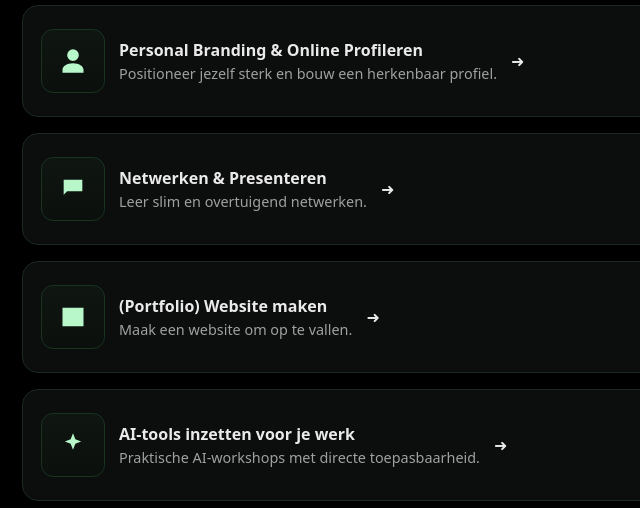
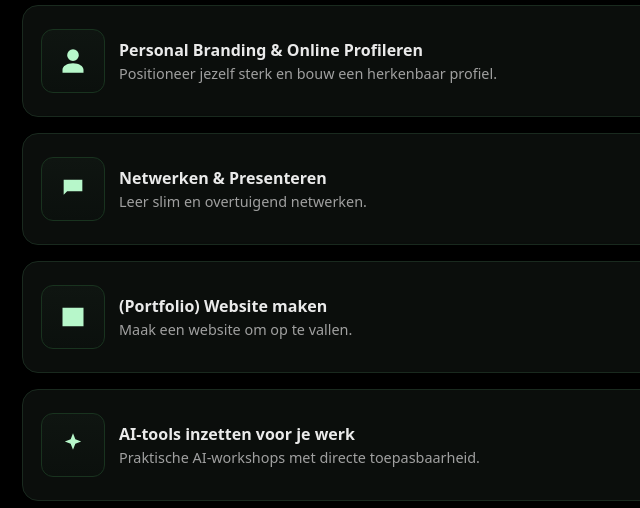
Before and after one commit to vjamst/linktree, a plain HTML site: page index.html in a window 1280 px wide. Shown: the part 822-1330 px from the top of the page, 258-898 px from the left. Drawn offline with Linux system fonts and the light colour scheme; animation ran at ten frames a second.

Commit message:
Update index.html
pijltjes bij kopje // my_website verwijderd

```diff
--- a/index.html
+++ b/index.html
@@ -205,25 +205,25 @@
         <a class="card-link reveal d5" href="#" target="_blank" rel="noopener">
           <div class="thumb" aria-hidden="true"><svg viewBox="0 0 24 24"><path d="M12 12a5 5 0 1 0-5-5 5 5 0 0 0 5 5zm0 2c-5 0-9 2.5-9 5.5V22h18v-2.5C21 16.5 17 14 12 14z"/></svg></div>
           <div class="meta"><div class="title">Personal Branding &amp; Online Profileren</div><div class="desc">Positioneer jezelf sterk en bouw een herkenbaar profiel.</div></div>
-          <span class="chev" aria-hidden="true">➜</span>
+          <span class="chev" aria-hidden="true"></span>
         </a>
 
         <a class="card-link reveal d6" href="#" target="_blank" rel="noopener">
           <div class="thumb" aria-hidden="true"><svg viewBox="0 0 24 24"><path d="M4 4h16v10H7l-3 3V4z"/></svg></div>
           <div class="meta"><div class="title">Netwerken &amp; Presenteren</div><div class="desc">Leer slim en overtuigend netwerken.</div></div>
-          <span class="chev" aria-hidden="true">➜</span>
+          <span class="chev" aria-hidden="true"></span>
         </a>
 
         <a class="card-link reveal d6" href="#" target="_blank" rel="noopener">
           <div class="thumb" aria-hidden="true"><svg viewBox="0 0 24 24"><path d="M3 4h18v16H3zM5 8h14M5 12h10"/></svg></div>
           <div class="meta"><div class="title">(Portfolio) Website maken</div><div class="desc">Maak een website om op te vallen.</div></div>
-          <span class="chev" aria-hidden="true">➜</span>
+          <span class="chev" aria-hidden="true"></span>
         </a>
 
         <a class="card-link reveal d6" href="#" target="_blank" rel="noopener">
           <div class="thumb" aria-hidden="true"><svg viewBox="0 0 24 24"><path d="M12 2l2 5 5 2-5 2-2 5-2-5-5-2 5-2 2-5z"/></svg></div>
           <div class="meta"><div class="title">AI-tools inzetten voor je werk</div><div class="desc">Praktische AI-workshops met directe toepasbaarheid.</div></div>
-          <span class="chev" aria-hidden="true">➜</span>
+          <span class="chev" aria-hidden="true"></span>
         </a>
       </div>
     </section>
```
